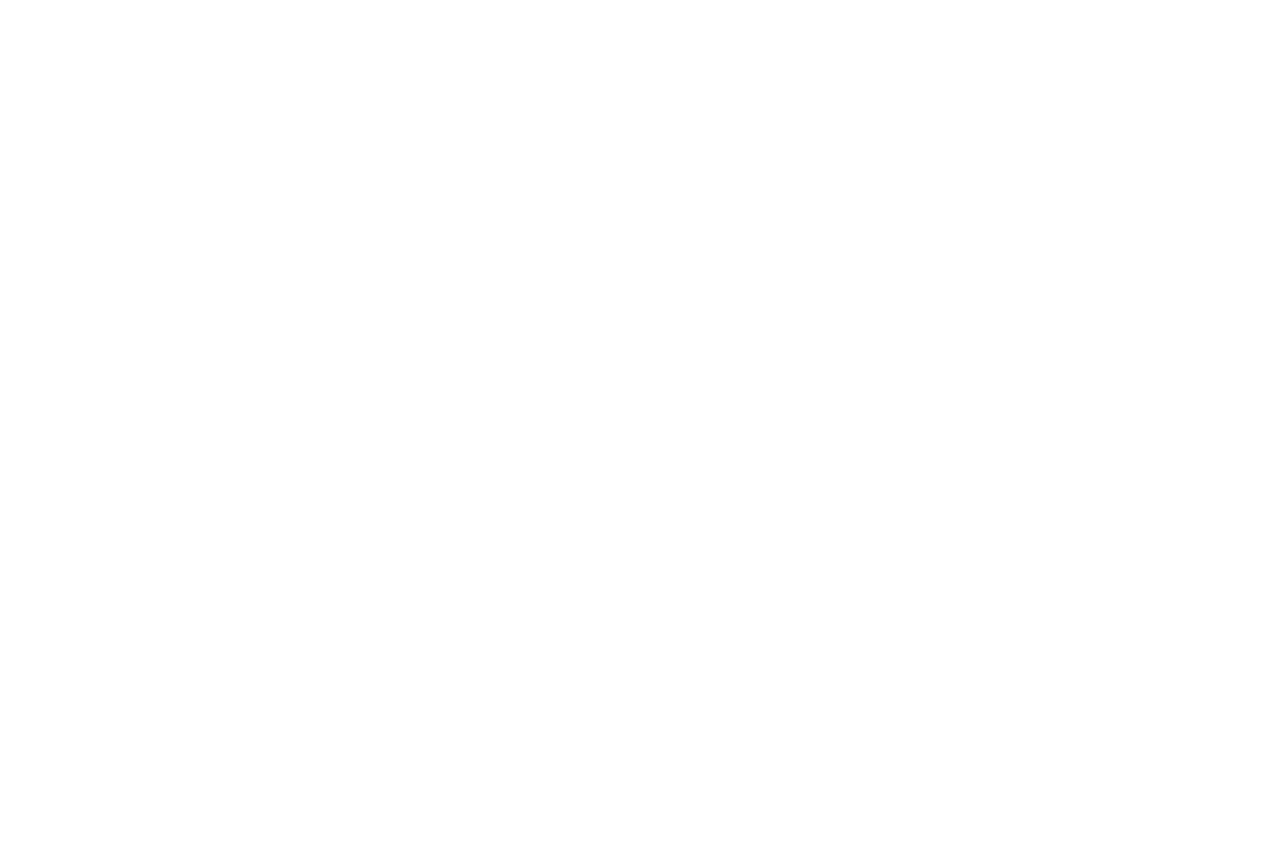
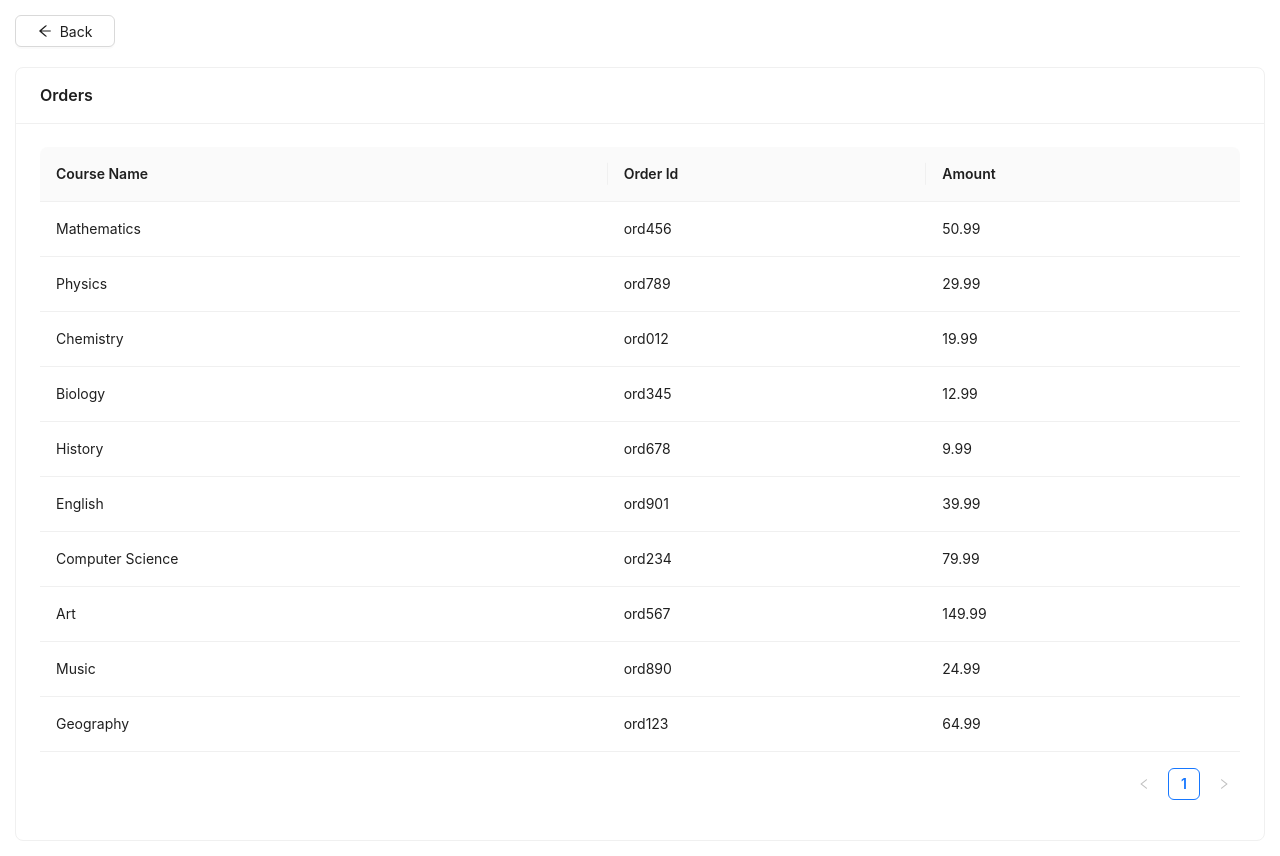
Before and after one commit to AMIT9027/adminDashboard, a React (Create React App) app: page /order-list in a window 1280 px wide. Before the commit this address had no page. Before the commit the page ends 800 px from the top, so only its background shows below. Built offline with nearby package versions, Linux system fonts and the light colour scheme.

Commit message:
fix:changed table listing

```diff
--- a/src/App.js
+++ b/src/App.js
@@ -6,6 +6,7 @@
 import CourseList from "./pages/courseList";
 import GraphPage from "./pages/GraphPage";
 import Login from "./pages/Login";
+import OrderList from "./pages/OrderList";
 
 function App() {
   return (
@@ -17,6 +18,7 @@
           <Route path="/course-list" element={<CourseList />} />
           <Route path="/video-list" element={<VideoList />} />
           <Route path="/document-list" element={<DocumentList />} />
+          <Route path="/order-list" element={<OrderList />} />
           <Route path="/metrics" element={<GraphPage />} />
           <Route path="/login" element={<Login />} />
         </Routes>
--- /dev/null
+++ b/src/json/order/index.js
@@ -0,0 +1,72 @@
+export const orderJson = {
+  dataSource: [
+    {
+      order_id: "ord456",
+      amount: 50.99,
+      course_name: "Mathematics",
+    },
+    {
+      order_id: "ord789",
+      amount: 29.99,
+      course_name: "Physics",
+    },
+    {
+      order_id: "ord012",
+      amount: 19.99,
+      course_name: "Chemistry",
+    },
+    {
+      order_id: "ord345",
+      amount: 12.99,
+      course_name: "Biology",
+    },
+    {
+      order_id: "ord678",
+      amount: 9.99,
+      course_name: "History",
+    },
+    {
+      order_id: "ord901",
+      amount: 39.99,
+      course_name: "English",
+    },
+    {
+      order_id: "ord234",
+      amount: 79.99,
+      course_name: "Computer Science",
+    },
+    {
+      order_id: "ord567",
+      amount: 149.99,
+      course_name: "Art",
+    },
+    {
+      order_id: "ord890",
+      amount: 24.99,
+      course_name: "Music",
+    },
+    {
+      order_id: "ord123",
+      amount: 64.99,
+      course_name: "Geography",
+    },
+  ],
+
+  columns: [
+    {
+      title: "Course Name",
+      dataIndex: "course_name",
+      key: "course_name",
+    },
+    {
+      title: "Order Id",
+      dataIndex: "order_id",
+      key: "order_id",
+    },
+    {
+      title: "Amount",
+      dataIndex: "amount",
+      key: "amount",
+    },
+  ],
+};
--- a/src/json/user/index.js
+++ b/src/json/user/index.js
@@ -3,31 +3,31 @@
     {
       id: "1",
       name: "Mike",
-      age: 32,
+      phone: 7645462356,
       address: "10 Downing Street",
     },
     {
       id: "2",
       name: "John",
-      age: 42,
+      phone: 7645462356,
       address: "10 Downing Street",
     },
     {
       id: "3",
       name: "John",
-      age: 42,
+      phone: 7645462356,
       address: "10 Downing Street",
     },
     {
       id: "4",
       name: "John",
-      age: 42,
+      phone: 7645462356,
       address: "10 Downing Street",
     },
     {
       id: "5",
       name: "John",
-      age: 42,
+      phone: 7645462356,
       address: "10 Downing Street",
     },
   ],
@@ -39,9 +39,9 @@
       key: "name",
     },
     {
-      title: "Age",
-      dataIndex: "age",
-      key: "age",
+      title: "Phone",
+      dataIndex: "phone",
+      key: "phone",
     },
     {
       title: "Address",
--- /dev/null
+++ b/src/pages/OrderList/index.jsx
@@ -0,0 +1,15 @@
+import React from "react";
+import TableList from "../../components/Table";
+import { orderJson } from "../../json/order";
+
+const OrderList = () => {
+  return (
+    <TableList
+      title="Orders"
+      data={orderJson.dataSource}
+      columns={orderJson.columns}
+    />
+  );
+};
+
+export default OrderList;
--- a/src/pages/userList/index.jsx
+++ b/src/pages/userList/index.jsx
@@ -2,7 +2,11 @@
 import TableList from "../../components/Table";
 import { UserJson } from "../../json/user";
 import { Button, Space, Switch } from "antd";
-import { DeleteOutlined, PlusCircleOutlined } from "@ant-design/icons";
+import {
+  DeleteOutlined,
+  EditOutlined,
+  PlusCircleOutlined,
+} from "@ant-design/icons";
 const UserList = () => {
   const Actions = [
     {
@@ -19,6 +23,7 @@
       key: "action",
       render: () => (
         <Space size={"middle"}>
+          <Button icon={<EditOutlined />}>Edit</Button>
           <Button icon={<DeleteOutlined />} danger>
             Delete
           </Button>
@@ -29,7 +34,7 @@
 
   return (
     <TableList
-      title="User List"
+      title="Users"
       data={UserJson.dataSource}
       columns={UserJson.columns}
       actions={Actions}
```
